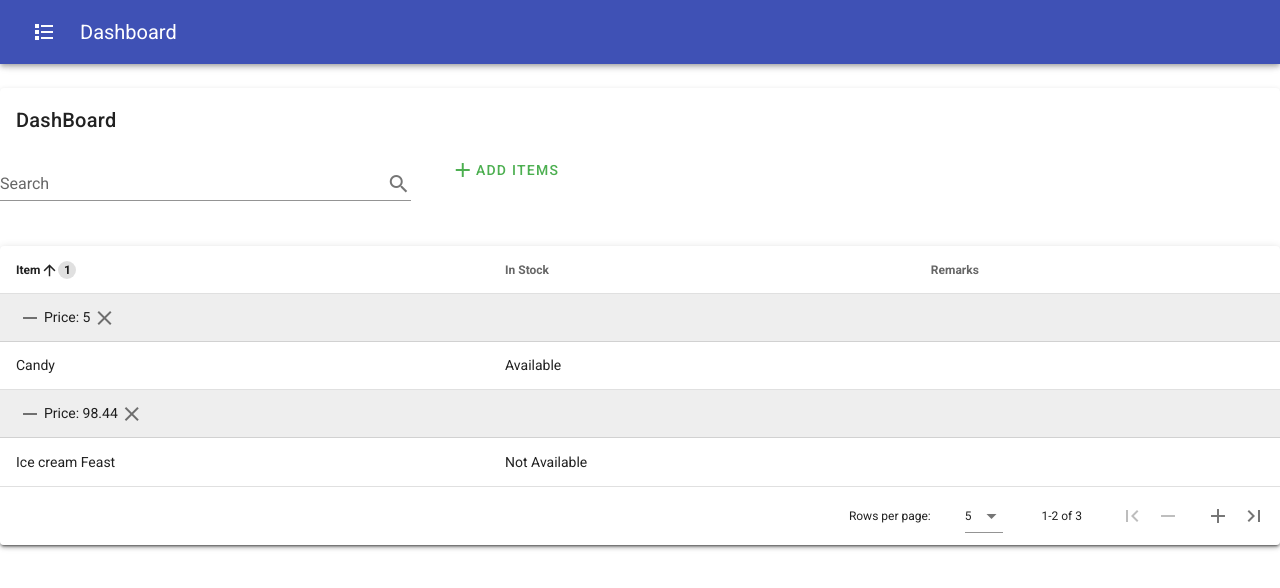
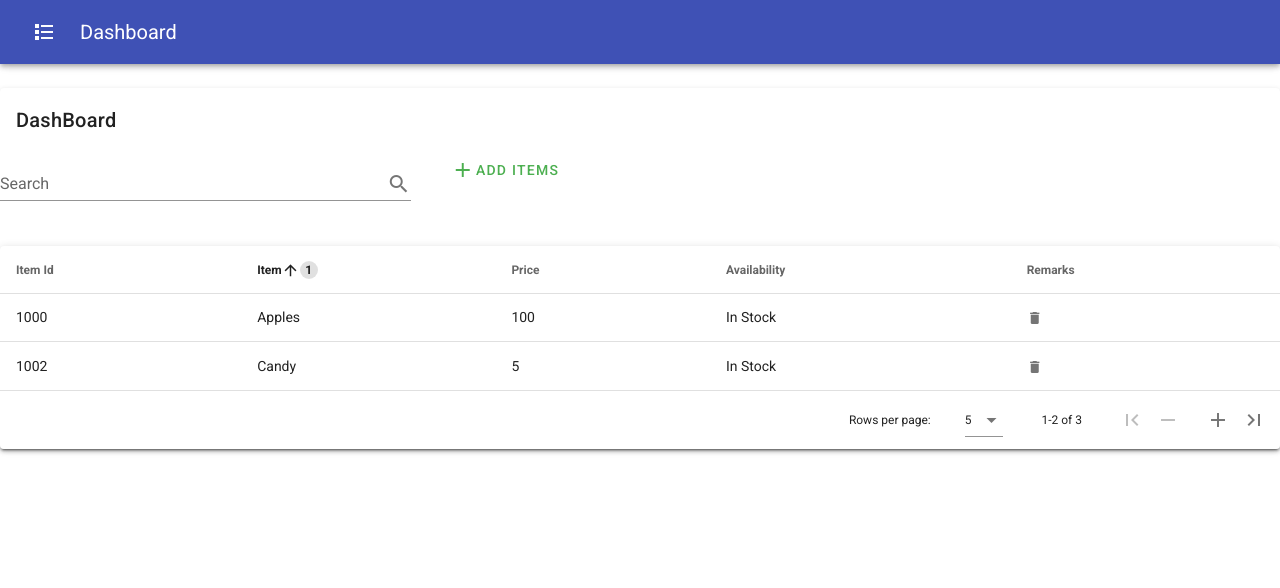
Before and after one commit to abdullah4a/SuperAdmin, a Vue app: page / in a window 1280 px wide. Shown: the top 588 px of the page. Built offline with nearby package versions, Linux system fonts and the light colour scheme.

Commit message:
Update Dashboard.vue

```diff
--- a/src/components/Dashboard.vue
+++ b/src/components/Dashboard.vue
@@ -58,6 +58,10 @@
                 <v-spacer></v-spacer>
                 <v-btn rounded dark @click="closeDialog">
                   <v-icon>mdi-plus</v-icon>
+                  <span>cancel</span>
+                </v-btn>
+                <v-btn rounded dark @click="closeDialog">
+                  <v-icon>mdi-plus</v-icon>
                   <span>add</span>
                 </v-btn>
                 <v-spacer></v-spacer>
@@ -77,7 +81,6 @@
             :search="serch"
             sort-by="name"
             multi-sort
-            group-by="price"
             class="elevation-3"
             :footer-props="{
               showFirstLastPage: true,
@@ -85,6 +88,9 @@
               nextIcon: 'mdi-plus',
             }"
           >
+            <template v-slot:item.remarks="{ item }">
+              <v-icon small @click="deleteItem(item.id)">mdi-delete</v-icon>
+            </template>
           </v-data-table>
         </v-col>
       </v-row>
@@ -95,6 +101,7 @@
 <script lang="ts">
 import Vue from "vue";
 import Component from "vue-class-component";
+import CrudDataTables from "./Crud DataTables.vue";
 @Component({})
 export default class Dashboard extends Vue {
   serch = "";
@@ -102,43 +109,45 @@ export default class Dashboard extends Vue {
   private chip = false;
   private ClassName = "DashBoard";
   private headers = [
-    {
-      text: "Item",
-      align: "start",
-      value: "name",
-    },
+    { text: "Item Id", align: "start", value: "id" },
+    { text: "Item", value: "name" },
     { text: "Price", value: "price" },
-    { text: "In Stock", value: "Availability" },
+    { text: "Availability", value: "InStock" },
     { text: "Remarks", value: "remarks" },
   ];
   private Items = [
     {
+      id: 1000,
       name: "Apples",
       price: "100",
-      Availability: "Available",
+      InStock: "In Stock",
       remarks: "",
     },
     {
+      id: 1001,
       name: "Ice cream Feast",
       price: "98.44",
-      Availability: "Not Available",
+      InStock: "Not In Stock",
       remarks: "",
     },
     {
+      id: 1002,
       name: "Candy",
       price: "5",
-      Availability: "Available",
+      InStock: "In Stock",
       remarks: "",
     },
   ];
   closeDialog() {
-    if (this.dialog && !this.chip) {
+    if (this.dialog) {
       this.dialog = false;
-      this.chip = true;
     }
   }
-  // deleteItem(id) {
-  // const index = this.Items.indexOf((x: boolean) => x.id === id);
-  // }
+  deleteItem(id: any) {
+    const index = this.Items.indexOf((x) => x.id === id);
+    if (index > -1) {
+      this.Items.splice(index, 1);
+    }
+  }
 }
 </script>
```
